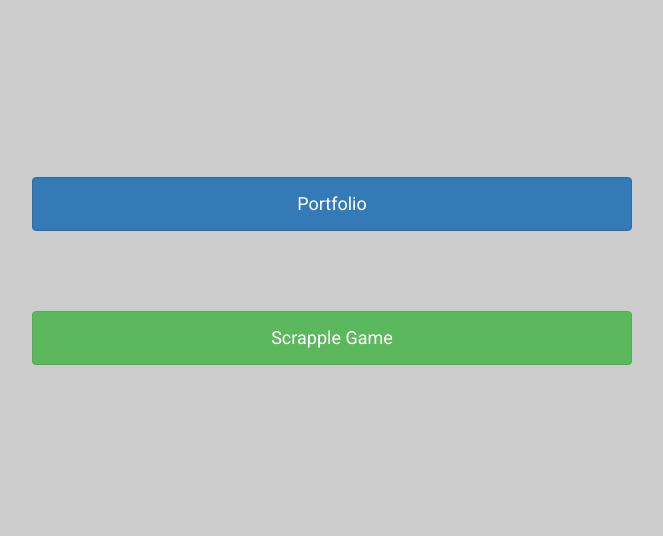
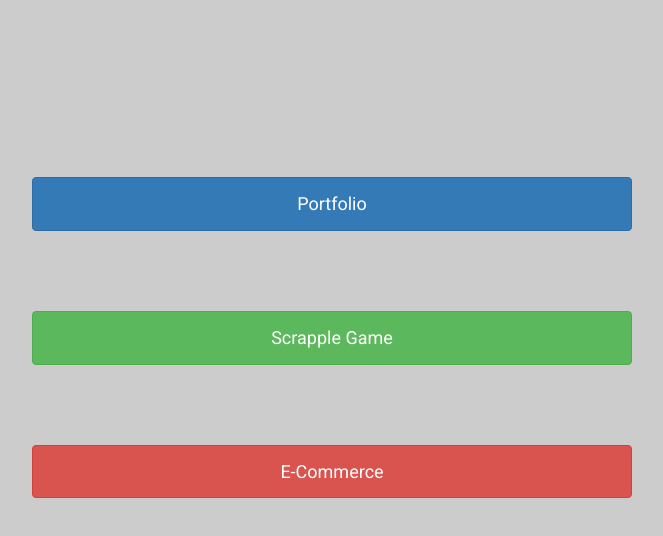
Before and after one commit to nguyenvandung-99/homepage, a plain HTML site: page index.html in a window 1280 px wide. Shown: the part 76-612 px from the top of the page, without its empty margins (308-971 px from the left). Drawn offline with nearby package versions, Linux system fonts and the light colour scheme.

Commit message:
Update index.html

```diff
--- a/index.html
+++ b/index.html
@@ -21,6 +21,9 @@
 			<a type="button" class="btn btn-success" href="/scrapple/">
 				<h4>Scrapple Game</h4>
 			</a>
+			<a type="button" class="btn btn-danger" href="https://album-shop.herokuapp.com/">
+				<h4>E-Commerce</h4>
+			</a>
 		</div>
 	</div>
 </body>
```
